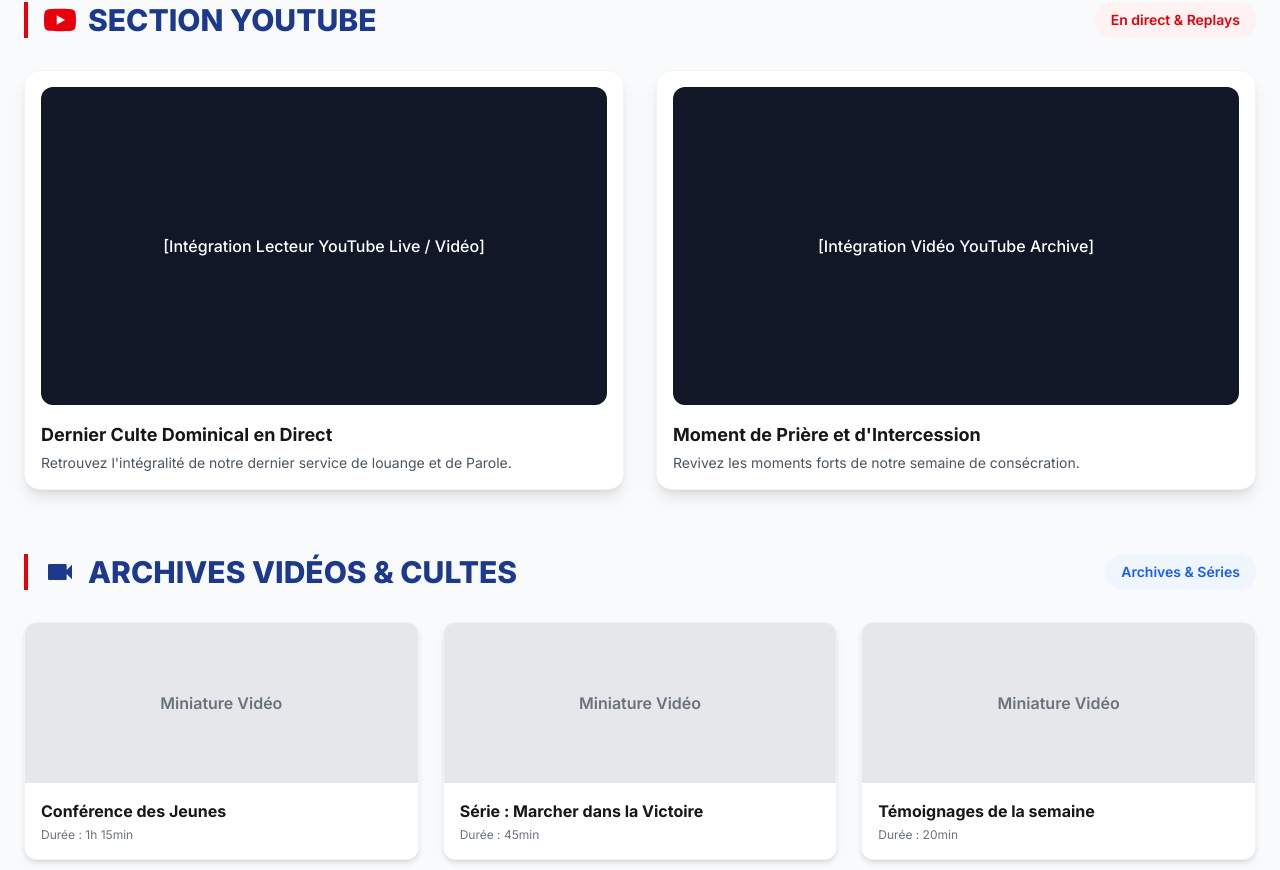
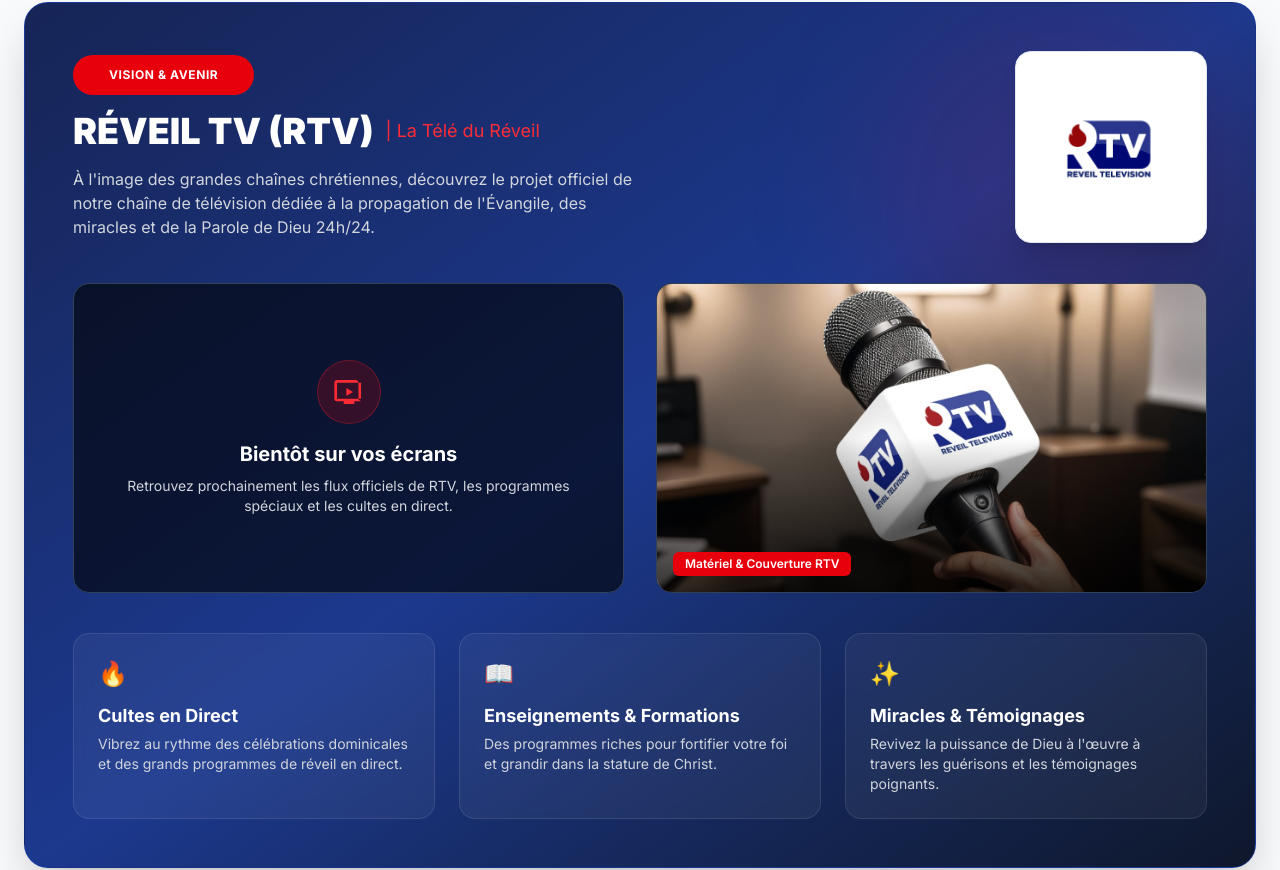
Before and after one commit to Serviteur-Archange/erpevai-site-v2, a Next.js app: page /espace-medias in a window 1280 px wide. Shown: the part 402-1272 px from the top of the page. Built offline with nearby package versions, Linux system fonts and the light colour scheme.

Commit message:
Ajout section Réveil TV avec logo et micro

```diff
--- a/app/DonationModal.tsx
+++ b/app/DonationModal.tsx
@@ -152,14 +152,14 @@
                   {selectedOperator === 'moov' && (
                     <div className="py-2">
                       <p className="text-sm text-emerald-400 font-bold mb-1">Numéro Moov Money :</p>
-                      <p className="text-2xl font-mono font-black text-white tracking-wider my-2">01 71 72 45 36</p>
+                      <p className="text-2xl font-mono font-black text-white tracking-wider my-2">01 XX XX XX XX</p>
                       <p className="text-xs text-slate-400">Nom : <span className="text-slate-200">ÉGLISE ERPEVAI</span></p>
                     </div>
                   )}
                   {selectedOperator === 'mtn' && (
                     <div className="py-2">
                       <p className="text-sm text-yellow-400 font-bold mb-1">Numéro MTN Money :</p>
-                      <p className="text-2xl font-mono font-black text-white tracking-wider my-2">05 45 94 63 45</p>
+                      <p className="text-2xl font-mono font-black text-white tracking-wider my-2">05 XX XX XX XX</p>
                       <p className="text-xs text-slate-400">Nom : <span className="text-slate-200">ÉGLISE ERPEVAI</span></p>
                     </div>
                   )}
--- a/app/espace-medias/page.tsx
+++ b/app/espace-medias/page.tsx
@@ -36,12 +36,101 @@
           <p className="text-lg md:text-xl text-gray-200 max-w-2xl mx-auto">
             Suivez notre chaîne TV en direct, nos prédications, replays vidéo et galeries photos.
           </p>
-          {/* Le bouton "Faire un don" a été retiré d'ici */}
+        </div>
+      </section>
+
+      {/* SECTION PROJET : RÉVEIL TV (RTV) */}
+      <section className="max-w-7xl mx-auto px-6 py-16">
+        <div className="bg-gradient-to-br from-blue-950 via-blue-900 to-slate-900 rounded-3xl p-8 md:p-12 text-white shadow-2xl border border-blue-800/50 relative overflow-hidden">
+
+          <div className="absolute top-0 right-0 w-96 h-96 bg-red-600/10 rounded-full blur-3xl pointer-events-none"></div>
+
+          <div className="relative z-10">
+
+            {/* En-tête avec Logo RTV */}
+            <div className="flex flex-col lg:flex-row items-center justify-between gap-8 mb-10">
+              <div className="space-y-4 text-center lg:text-left">
+                <span className="bg-red-600 text-white text-xs font-bold px-9 py-3 rounded-full uppercase tracking-wider inline-block">
+                  Vision & Avenir
+                </span>
+                <h2 className="text-3xl md:text-4xl font-black flex items-center justify-center lg:justify-start gap-3">
+                  RÉVEIL TV (RTV) <span className="text-red-500 text-lg font-normal">| La Télé du Réveil</span>
+                </h2>
+                <p className="text-gray-300 max-w-xl">
+                  À l'image des grandes chaînes chrétiennes, découvrez le projet officiel de notre chaîne de télévision dédiée à la propagation de l'Évangile, des miracles et de la Parole de Dieu 24h/24.
+                </p>
+              </div>
+
+              {/* Affichage du Logo RTV */}
+              <div className="bg-white p-4 rounded-2xl shadow-xl flex items-center justify-center border border-slate-200 w-48 h-48 flex-shrink-0">
+                <img
+                  src="/RTV.png"
+                  alt="Logo Réveil TV"
+                  className="w-full h-full object-contain"
+                />
+              </div>
+            </div>
+
+            {/* Grille : Lecteur / Présentation + Mise en situation (Micro) */}
+            <div className="grid grid-cols-1 lg:grid-cols-2 gap-8 mb-10">
+
+              {/* Aperçu / Lecteur fictif de Réveil TV */}
+              <div className="relative aspect-video bg-black/60 rounded-2xl overflow-hidden border border-slate-700 flex flex-col items-center justify-center text-center p-6 shadow-inner">
+                <div className="w-16 h-16 bg-red-600/20 rounded-full flex items-center justify-center mb-4 text-red-500 animate-pulse border border-red-500/30">
+                  <svg className="w-8 h-8 fill-current" viewBox="0 0 24 24">
+                    <path d="M21 3H3c-1.1 0-2 .9-2 2v12c0 1.1.9 2 2 2h5v2h8v-2h5c1.1 0-1.9-.9-1.9-2V5c0-1.1-.9-2-2-2zm0 14H3V5h18v12z"/>
+                    <path d="M10 9l5 3-5 3z"/>
+                  </svg>
+                </div>
+                <h3 className="text-xl font-bold mb-2">Bientôt sur vos écrans</h3>
+                <p className="text-gray-300 text-sm">
+                  Retrouvez prochainement les flux officiels de RTV, les programmes spéciaux et les cultes en direct.
+                </p>
+              </div>
+
+              {/* Image de mise en situation (Le Micro RTV) */}
+              <div className="relative aspect-video bg-black/60 rounded-2xl overflow-hidden border border-slate-700 shadow-inner group">
+                <img
+                  src="/micro.jpg"
+                  alt="micro.jpg"
+                  className="w-full h-full object-cover group-hover:scale-105 transition-transform duration-500"
+                />
+                <div className="absolute inset-0 bg-gradient-to-t from-black/80 via-transparent to-transparent flex items-end p-4">
+                  <span className="text-xs font-semibold bg-red-600 text-white px-3 py-1 rounded-md">
+                    Matériel & Couverture RTV
+                  </span>
+                </div>
+              </div>
+
+            </div>
+
+            {/* Grille des programmes prévus sur Réveil TV */}
+            <div className="grid grid-cols-1 md:grid-cols-3 gap-6">
+              <div className="bg-white/5 border border-white/10 p-6 rounded-2xl backdrop-blur-sm">
+                <div className="text-red-400 text-2xl mb-3">🔥</div>
+                <h4 className="font-bold text-lg mb-1">Cultes en Direct</h4>
+                <p className="text-gray-300 text-sm">Vibrez au rythme des célébrations dominicales et des grands programmes de réveil en direct.</p>
+              </div>
+
+              <div className="bg-white/5 border border-white/10 p-6 rounded-2xl backdrop-blur-sm">
+                <div className="text-red-400 text-2xl mb-3">📖</div>
+                <h4 className="font-bold text-lg mb-1">Enseignements & Formations</h4>
+                <p className="text-gray-300 text-sm">Des programmes riches pour fortifier votre foi et grandir dans la stature de Christ.</p>
+              </div>
+
+              <div className="bg-white/5 border border-white/10 p-6 rounded-2xl backdrop-blur-sm">
+                <div className="text-red-400 text-2xl mb-3">✨</div>
+                <h4 className="font-bold text-lg mb-1">Miracles & Témoignages</h4>
+                <p className="text-gray-300 text-sm">Revivez la puissance de Dieu à l'œuvre à travers les guérisons et les témoignages poignants.</p>
+              </div>
+            </div>
+
+          </div>
         </div>
       </section>
 
       {/* SECTION YOUTUBE */}
-      <section className="max-w-7xl mx-auto px-6 py-16">
+      <section className="max-w-7xl mx-auto px-6 py-12">
         <div className="flex items-center justify-between mb-8">
           <h2 className="text-2xl md:text-3xl font-extrabold text-blue-900 border-l-4 border-red-600 pl-4 flex items-center gap-3">
             <svg className="w-8 h-8 text-red-600 fill-current" viewBox="0 0 24 24">
@@ -232,7 +321,7 @@
               WhatsApp : 0709172800
             </p>
             <p className="text-gray-400 mt-3">
-              Service Communication : 05946345
+              Service Communication : XXXXXXXXXX
             </p>
           </div>
         </div>
```
Also changed, not shown: public/RTV.png (added), public/micro.jpg (added).
